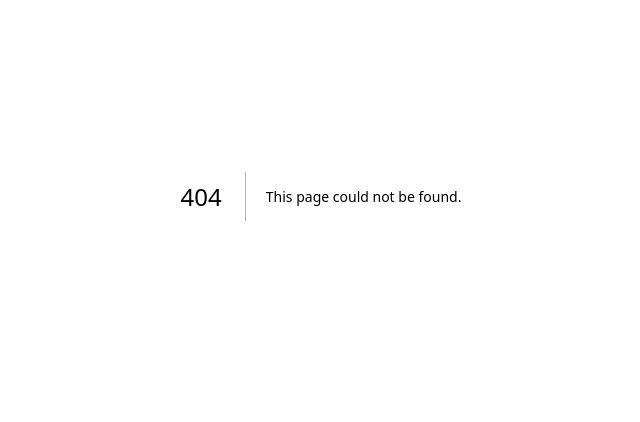
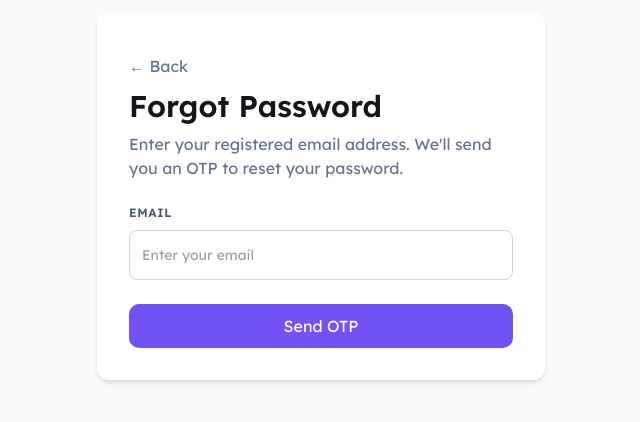
Before and after one commit to arunchakrawarti/nextdial, a Next.js app: page /auth/forget-password in a window 1280 px wide. Before the commit this address had no page. Shown: the part 204-626 px from the top of the page, without its empty margins (319-959 px from the left). Built offline with nearby package versions, Linux system fonts and the light colour scheme.

Commit message:
feat:chnage in login to sing and all file under the auth

```diff
--- a/src/app/login/page.js
+++ b/src/app/auth/forget-password/page.js
@@ -1,10 +1,10 @@
-import Login from '@/components/pages/login/Login'
+import ForgotPassword from '@/components/pages/auth/ForgotPassword'
 import React from 'react'
 
 const page = () => {
   return (
     <div>
-      <Login/>
+      <ForgotPassword/>
     </div>
   )
 }
--- a/src/app/forget-password/page.js
+++ b/src/app/auth/otp-verification/page.js
@@ -1,10 +1,10 @@
-import ForgotPassword from '@/components/pages/login/ForgotPassword'
+import OtpVerification from '@/components/pages/auth/OtpVerification'
 import React from 'react'
 
 const page = () => {
   return (
     <div>
-      <ForgotPassword/>
+      <OtpVerification/>
     </div>
   )
 }
--- a/src/app/otp-verification/page.js
+++ b/src/app/auth/signin/page.js
@@ -1,10 +1,10 @@
-import OtpVerification from '@/components/pages/login/OtpVerification'
+import Signin from '@/components/pages/auth/Signin'
 import React from 'react'
 
 const page = () => {
   return (
     <div>
-      <OtpVerification/>
+      <Signin/>
     </div>
   )
 }
--- a/src/components/pages/login/ForgotPassword.jsx
+++ b/src/components/pages/auth/ForgotPassword.jsx
@@ -8,7 +8,7 @@ const ForgotPassword = () => {
   return (
     <div className="min-h-screen bg-gray-50 flex items-center justify-center px-4 sm:px-6 lg:px-8">
       <div className="w-full max-w-md bg-white rounded-xl shadow-md p-5 sm:p-6 md:p-8">
-        <Button href="/login"
+        <Button href="/auth/signin"
           variant="ghost"
           className="px-0"
         >
@@ -32,7 +32,7 @@ const ForgotPassword = () => {
           />
         </div>
 
-        <Button href="/otp-verification"
+        <Button href="/auth/otp-verification"
           variant="gradient"
           className="w-full text-white"
         >
--- a/src/components/pages/login/OtpVerification.jsx
+++ b/src/components/pages/auth/OtpVerification.jsx
@@ -30,7 +30,7 @@ const OtpVerification = () => {
     <div className="min-h-screen bg-gray-50 flex items-center justify-center px-4">
       <div className="w-full max-w-md bg-white rounded-xl shadow-md p-6">
         <Button
-          href="/forget-password"
+          href="/auth/forget-password"
           variant="ghost"
           className="mb-4 px-0 h-auto text-sm text-gray-500"
         >
--- a/src/components/pages/login/Login.jsx
+++ b/src/components/pages/auth/Signin.jsx
@@ -3,7 +3,7 @@ import React from "react";
 import Input from "@/components/common/Input";
 import Button from "@/components/common/Button";
 
-const Login = () => {
+const Signin = () => {
   return (
     <div className="min-h-screen flex items-center justify-center bg-gray-50">
       <div className="w-full max-w-md bg-white p-8 rounded-xl shadow-md">
@@ -28,7 +28,7 @@ const Login = () => {
             <Input type="checkbox" checkboxLabel="Remember Me" />
           </div>
 
-          <Button href="/forget-password" variant="outline"
+          <Button href="/auth/forget-password" variant="outline"
           >
             Forgot Password?
           </Button>
@@ -42,4 +42,4 @@ const Login = () => {
   );
 };
 
-export default Login;
+export default Signin;
```
Also changed, not shown: src/components/pages/auth/VerifyPopup.jsx (renamed from src/components/pages/login/VerifyPopup.jsx).
